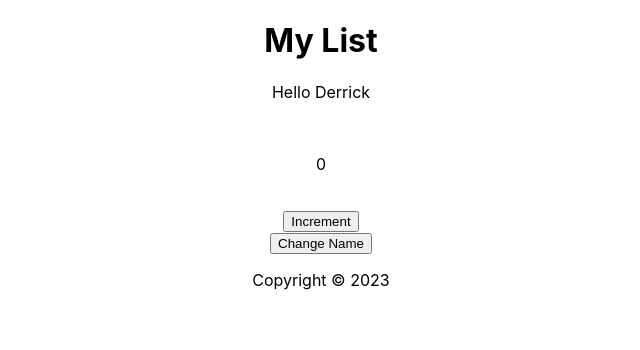
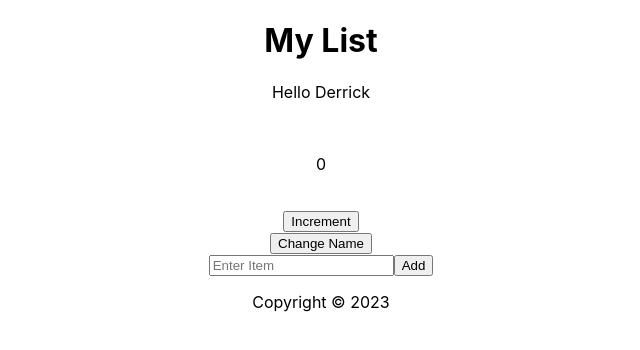
Before and after one commit to DerrickMbugua/react-refresher, a React (Create React App) app: page / in a window 1280 px wide. Shown: the top 350 px of the page, without its empty margins (319-959 px from the left). Built offline with nearby package versions, Linux system fonts and the light colour scheme.

Commit message:
feat: forms

```diff
--- /dev/null
+++ b/src/components/AddItem.jsx
@@ -0,0 +1,22 @@
+import React from 'react'
+import { useState } from 'react'
+
+const AddItem = () => {
+
+const [item,setItem] = useState('')
+
+const handleFormSubmit = (e) => {
+  e.preventDefault()
+  console.log(item)
+  setItem('')
+}
+
+  return (
+    <form onSubmit={handleFormSubmit}>
+      <input type="text" placeholder='Enter Item' value={item} onChange={(e) => setItem(e.target.value)} />
+      <button className="btn btn-primary">Add</button>
+    </form>
+  )
+}
+
+export default AddItem
--- a/src/components/Content.jsx
+++ b/src/components/Content.jsx
@@ -1,5 +1,6 @@
 import React from 'react'
 import { useState } from 'react';
+import AddItem from './AddItem';
 
 const Content = ({name, count, increment, handleNameChange}) => {
 
@@ -10,6 +11,7 @@ const Content = ({name, count, increment, handleNameChange}) => {
       <button onClick={increment}>Increment</button> <br />
       <button onClick={handleNameChange}>Change Name</button> <br />
       {/* <button onClick={() => handleSubmit2('Derro')}>Submit2</button> */}
+      <AddItem />
     </main>
   )
 }
```
